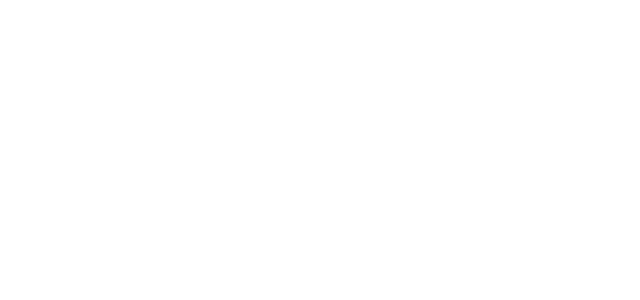
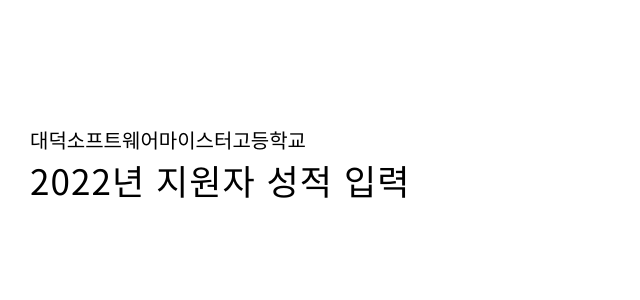
Before and after one commit to EntryDSM/Volvo, a React (Create React App) app in the folder volvo/: page /grade in a window 1280 px wide. Shown: the top 300 px of the page, without its empty margins (0-640 px from the left). Built offline with nearby package versions, Linux system fonts and the light colour scheme.

Commit message:
⚡::Grade Route 추가

```diff
--- /dev/null
+++ b/volvo/src/components/index.ts
@@ -0,0 +1 @@
+export {default as Grade} from "./grade";
--- a/volvo/src/router/MainRouter.tsx
+++ b/volvo/src/router/MainRouter.tsx
@@ -1,10 +1,13 @@
 import React from 'react';
 import { Route, Switch } from 'react-router-dom';
+import { Grade } from '../components';
 
 const MainRouter = () => {
   return (
     <>
-      <Switch></Switch>
+      <Switch>
+        <Route path="/grade" component={Grade}></Route>
+      </Switch>
     </>
   );
 };
```
